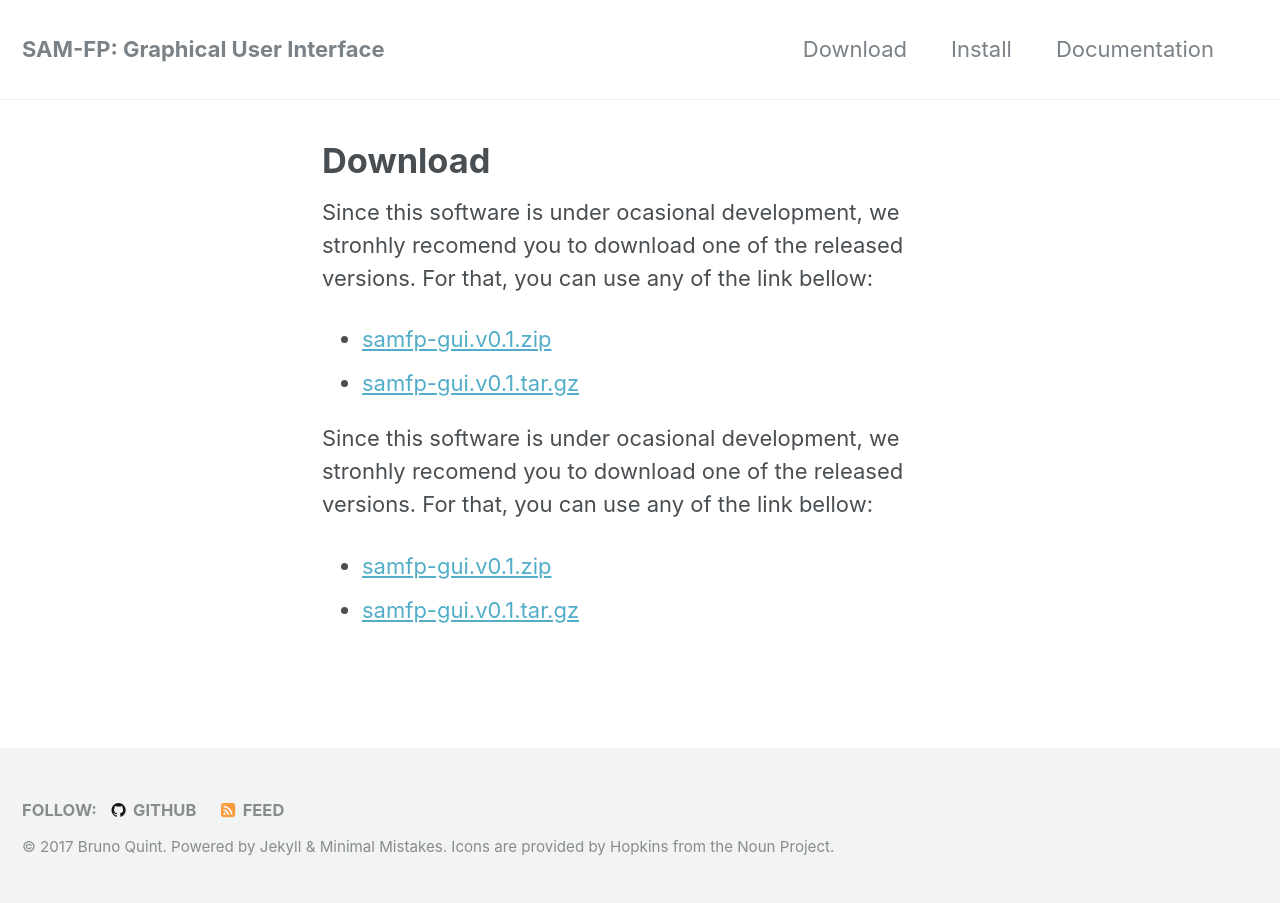
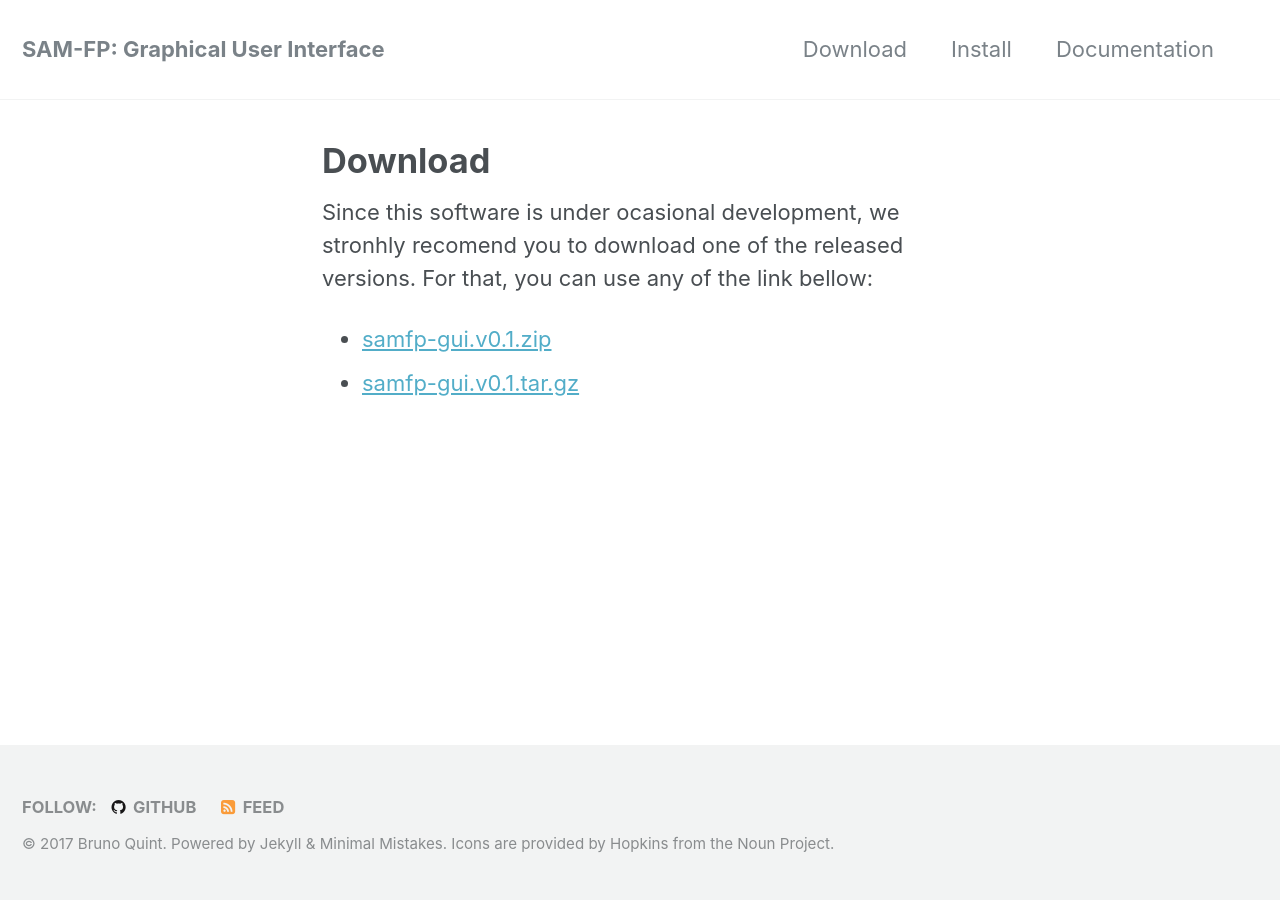
Before and after one commit to b1quint/samfp_gui, a Jekyll site: the page built from _pages/download.md, in a window 1280 px wide. Built offline with Jekyll 4.4.1, drawn with Linux system fonts in a browser that asks for light colours.

Commit message:
Fixed download.md

```diff
--- a/_pages/download.md
+++ b/_pages/download.md
@@ -11,10 +11,3 @@ author_profile: false
 
 - [samfp-gui.v0.1.zip](https://github.com/b1quint/samfp_gui/archive/samfp-gui_v0.1.zip)
 - [samfp-gui.v0.1.tar.gz](https://github.com/b1quint/samfp_gui/archive/samfp-gui_v0.1.tar.gz)
-
- Since this software is under ocasional development, we stronhly recomend you
- to download one of the released versions. For that, you can use any of the link
- bellow:
-
-- [samfp-gui.v0.1.zip](https://github.com/b1quint/samfp_gui/archive/samfp-gui_v0.1.zip)
-- [samfp-gui.v0.1.tar.gz](https://github.com/b1quint/samfp_gui/archive/samfp-gui_v0.1.tar.gz)
```
